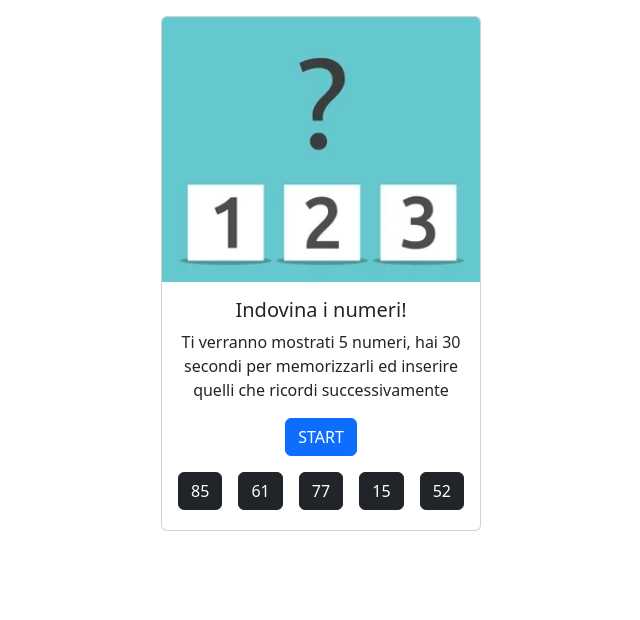
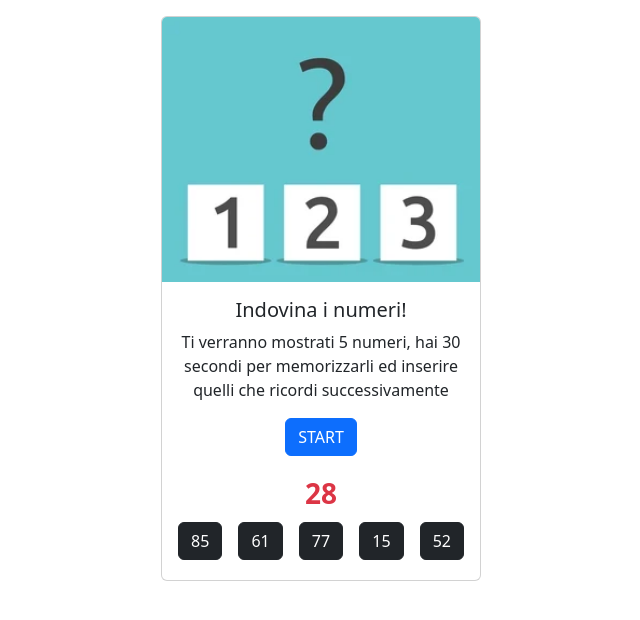
Before and after one commit to raffaelecapaldo/js-simon, a plain HTML site: page index.html in a window 1280 px wide. Both pictures are taken after a click on the button "START". Shown: the whole page, without its empty margins (319-959 px from the left). Drawn offline with nearby package versions, Linux system fonts and the light colour scheme.

Commit message:
Added timer in the HTML

```diff
--- a/index.html
+++ b/index.html
@@ -8,28 +8,25 @@
   <link href="https://cdn.jsdelivr.net/npm/bootstrap@5.3.0-alpha1/dist/css/bootstrap.min.css" rel="stylesheet"
     integrity="sha384-GLhlTQ8iRABdZLl6O3oVMWSktQOp6b7In1Zl3/Jr59b6EGGoI1aFkw7cmDA6j6gD" crossorigin="anonymous">
   <link rel="stylesheet" href="css/style.css">
-
   <title>Indovina i numeri</title>
 </head>
 
 <body>
   <div class="container-fluid d-flex justify-content-center">
     <div class="card mt-3" style="width: 20rem;">
-      <img src="img/guess.webp" class="card-img-top"
-        alt="numbers">
+      <img src="img/guess.webp" class="card-img-top" alt="numbers">
       <div class="card-body">
         <h5 class="card-title text-center">Indovina i numeri!</h5>
-        <p class="text-center">Ti verranno mostrati 5 numeri, hai 30 secondi per memorizzarli ed inserire quelli che ricordi successivamente</p>
+        <p class="text-center">Ti verranno mostrati 5 numeri, hai 30 secondi per memorizzarli ed inserire quelli che
+          ricordi successivamente</p>
         <p class="card-text d-flex justify-content-center">
-
           <button type="button" id="play" class="btn btn-primary">START</button>
+        <div class="text-center text-danger fw-bold mb-2 fs-3" id="timer"></div>
         <div id="numbers" class="d-flex justify-content-between mb-1">
-
         </div>
         <div id="guess-section" class="d-none">
           <div id="insert-numbers">
             <p class="text-center">Inserisci i numeri che ricordi</p>
-
             <div id="guessNumber">
               <div class="input-group mb-3">
                 <input type="number" class="form-control">
@@ -38,21 +35,17 @@
                 <input type="number" class="form-control">
                 <input type="number" class="form-control">
                 <button type="button" id="check" class="btn btn-success">Invia</button>
-
               </div>
             </div>
           </div>
           <p class="text-center" id="info-numbers"></p>
           <div class="d-flex justify-content-center" id="correct-numbers">
-
           </div>
         </div>
-
 
       </div>
     </div>
   </div>
-
   <script src="js/script.js"></script>
   <script src="js/utility.js"></script>
 </body>
--- a/js/script.js
+++ b/js/script.js
@@ -4,14 +4,12 @@ Dopo che sono stati inseriti i 5 numeri, il software dice quanti e quali dei num
 */
 const playButton = document.getElementById("play");
 const checkButton = document.getElementById("check");
-
 const boxNumbers = document.getElementById("numbers");
 const input = document.getElementById("insert-numbers");
-
 const boxCorrectNumbers = document.getElementById("correct-numbers");
 const infoNumbers = document.getElementById("info-numbers");
 const guessSection = document.getElementById("guess-section");
-
+let timer;//Globale o non riesco a resettarlo da dentro a playGame
 
 //Funzione per generare TOT numeri casuali da 1 a 100
 function generateNumbers(howManyNumbers) {
@@ -24,15 +22,14 @@ function generateNumbers(howManyNumbers) {
   }
   return numbers;
 }
-
 playButton.addEventListener("click", playGame)
-
 function playGame() {
+  clearInterval(timer);//Uccido intervallo se è stata interrota una partita prima dei 30 sec
+  showTimer(30);//Mostro timer di 30 sec
   const userNumbers = document.querySelectorAll(".form-control");
   let howManyGuessed = 0;//Contatore numeri indovinati
   infoNumbers.innerHTML = ""
   input.classList.remove("d-none");
-
   boxCorrectNumbers.innerHTML = "";
   guessSection.classList.add("d-none");
   NUMBERS = 5;//Numeri da indovinare
@@ -42,20 +39,16 @@ function playGame() {
   for (let i = 0; i < NUMBERS; i++)//Per ogni numero
     boxNumbers.innerHTML += `<button type="button" class="btn btn-dark">${guessNumbers[i]}</button>`//Inserisci un box col relativo numero
   setTimeout(hideNumbers, 30000);//Dopo 30 secondi chiama la funzione per nascondere il box coi numeri
-
   checkButton.addEventListener("click", checkNumbers, { once: true });
-
 
   function checkNumbers() {
     input.classList.add("d-none");
-
     for (let i = 0; i < NUMBERS; i++) {
       if (guessNumbers.includes(parseInt(userNumbers[i].value))) {//Se uno dei numeri inseriti dall'utente corrisponde ai numeri generati precedentemente
         boxCorrectNumbers.innerHTML += `<button type="button" class="btn btn-dark me-1">${userNumbers[i].value}</button>`;//Inseriscilo nel box dei numeri indovinati
         howManyGuessed++;// Ed incrementa il contatore dei numeri indovinati
       }
       userNumbers[i].value = "";//Svuota i campi per la prossima giocata
-
 
     }
     console.log(howManyGuessed);
@@ -64,18 +57,29 @@ function playGame() {
     }
     else if (howManyGuessed == NUMBERS) {//Se hai indovinato tutti i numeri, hai vinto
       infoNumbers.innerHTML = `<span class="text-success">Hai indovinato: tutti i numeri!!</span>`
-
     }
-
     else {//Altrimenti scrivi NUMERI dopo il contatore stampato
       infoNumbers.innerHTML = `Hai indovinato: ${howManyGuessed} numeri`
     }
   }
-
 }
-
 
 function hideNumbers() {//Funzione per nascondere i numeri
   boxNumbers.classList.add("d-none");
   guessSection.classList.remove("d-none");
 }
+function showTimer(num) {//Funzione che passato un determinato numero lo decrementa e stampa nell'HTML
+  let time = num;//Numero
+  const timerBox = document.getElementById("timer");
+  timerBox.innerText = time;//Stampo inizio timer
+  timer = setInterval(() => {//
+    if (time == 1) {//Arrivati a 1 cancello il contenuto del box timer e uccido setInterval
+      clearInterval(timer);
+      timerBox.innerHTML = "";
+    }
+    else {//Ogni secondo decremento e ristampo
+      time--;
+      timerBox.innerText = time;
+    }
+  }, 1000);
+}
```
Lines whose indentation alone changed are shown as unchanged.
